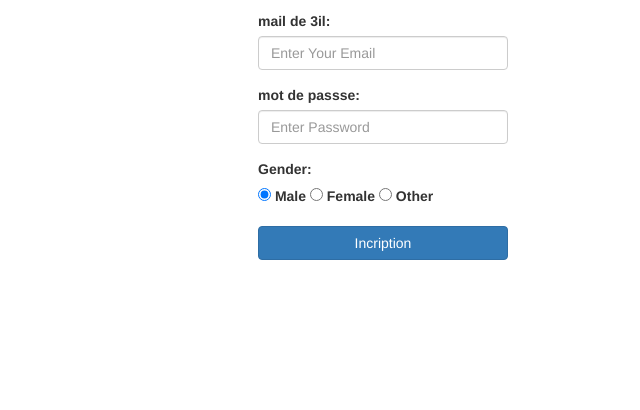
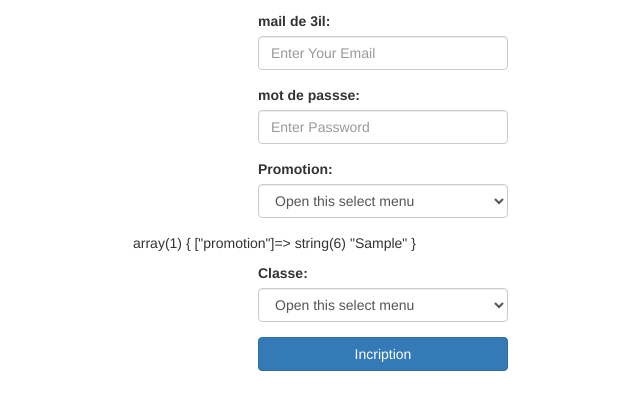
Before and after one commit to LSandrine/ProjetWeb, a PHP site: page /ajouterUtilisateur.php in a window 1280 px wide. Shown: the part 302-712 px from the top of the page, without its empty margins (257-897 px from the left). Run offline with PHP 8.4, Linux system fonts and the light colour scheme; tables that the repository leaves empty hold one stand-in row (values such as "Sample post").

Commit message:
modif ikram

```diff
--- a/Database/configuration.ini
+++ b/Database/configuration.ini
@@ -1,9 +1,9 @@
 [database]
 db_driver     = pdo_mysql
 db_host       = localhost
-db_login      = tp01
-db_password   = tp01
-db_base       = tp01
+db_login      = root
+db_password   = AURA201
+db_base       = plome
 
 [settings]
 run_mode      = debug
--- a/Models/ClasseManager.php
+++ b/Models/ClasseManager.php
@@ -29,6 +29,15 @@ class ClasseManager{
 		return $ListeClass;
 	}
 
+	public function getPromotion()
+	{
+
+		$response = $this->bd->query('SELECT distinct promotion FROM classe;');
+		$response->execute();
+		return $response->fetch();
+
+	}
+
 	public function getClasseById($id){
 		$req = $this->bd->prepare('SELECT idClasse, promotion, groupe, anneeDiplome FROM classe WHERE idClasse = :idClasse;');
 		$req->bindValue(':idClasse', $id, PDO::PARAM_INT);
--- a/ajouterUtilisateur.php
+++ b/ajouterUtilisateur.php
@@ -1,7 +1,10 @@
 <?php
 
 require("menu.php");
-
+include_once 'Models/ClasseManager.php';
+Configuration::setConfigurationFile('database/configuration.ini');
+$db = Database::getInstance();
+$ClasseManager=new ClasseManager($db);
  ?>
 
 
@@ -30,11 +33,27 @@ require("menu.php");
                 <input class="form-control" type="password" name="password" required placeholder="Enter Password"/>
                 <span class="Error"></span>
             </div>
+
             <div class="form-group">
-                <label>Gender:</label><br/>
-                <label><input type="radio" name="gender" required value="Male" checked /> Male</label>
-                <label><input type="radio" name="gender" required value="Female" /> Female</label>
-                <label><input type="radio" name="gender" required value="Other" /> Other</label>
+                <label>Promotion:</label><br/>
+                <select class="form-control" >
+                  <option selected>Open this select menu</option>
+                  <option value="1">One</option>
+                  <option value="2">Two</option>
+                  <option value="3">Three</option>
+                </select>
+                <span class="Error"></span>
+            </div>
+              <?php var_dump($ClasseManager->getPromotion());  ?>
+            <div class="form-group">
+                <label>Classe:</label><br/>
+                <select class="form-control" >
+                <?php echo " ".$ClasseManager->getPromotion();  ?>
+                  <option selected>Open this select menu</option>
+                  <option value="1">One</option>
+                  <option value="2">Two</option>
+                  <option value="3">Three</option>
+                </select>
                 <span class="Error"></span>
             </div>
             <div class="form-group">
--- a/menu.php
+++ b/menu.php
@@ -3,3 +3,12 @@
 <link rel="stylesheet" href="Css/bootstrap-3.4.1-dist/css/bootstrap.min.css">
 <link rel ="stylesheet" href="Css/style.css">
 <link rel="stylesheet" href="Css/bootstrap-3.4.1-dist/css/bootstrap.css">
+<?php
+
+
+
+require_once "Database/Configuration.php";
+require_once "Database/Database.php";
+require_once "Models/UtilisateurClass.php";
+require_once "Models/UtilisateurManager.php";
+ ?>
```
